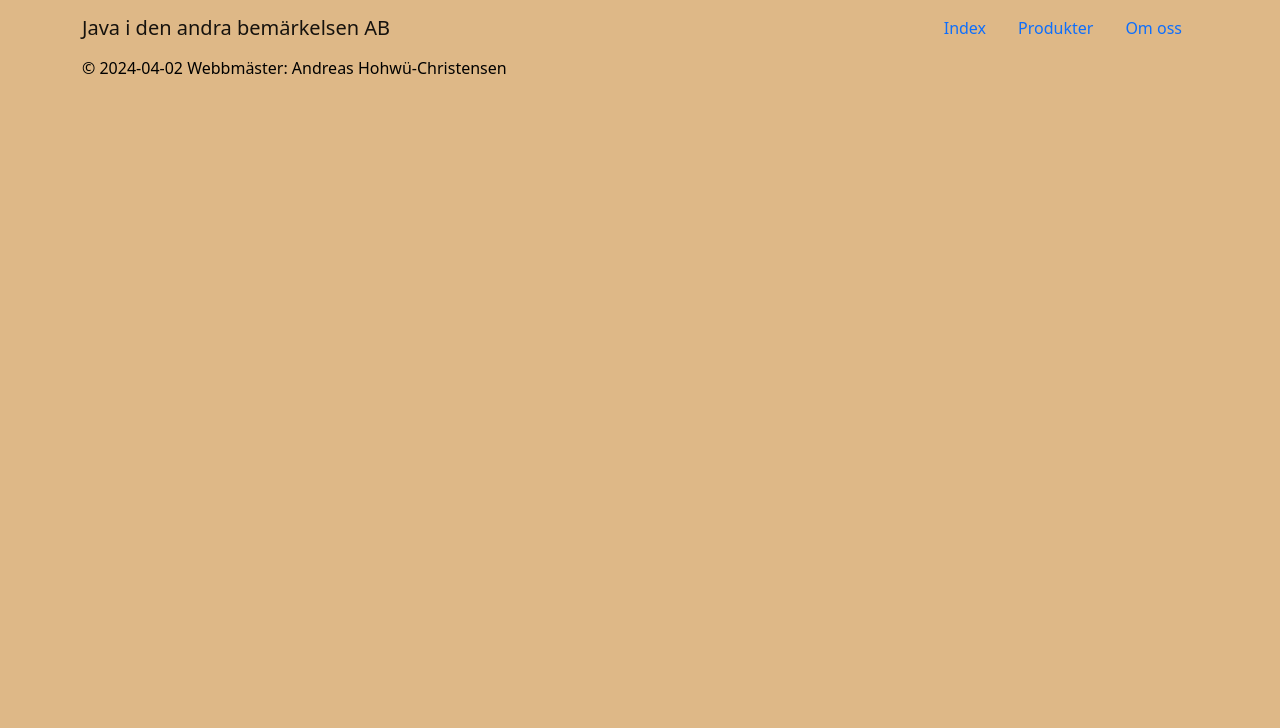
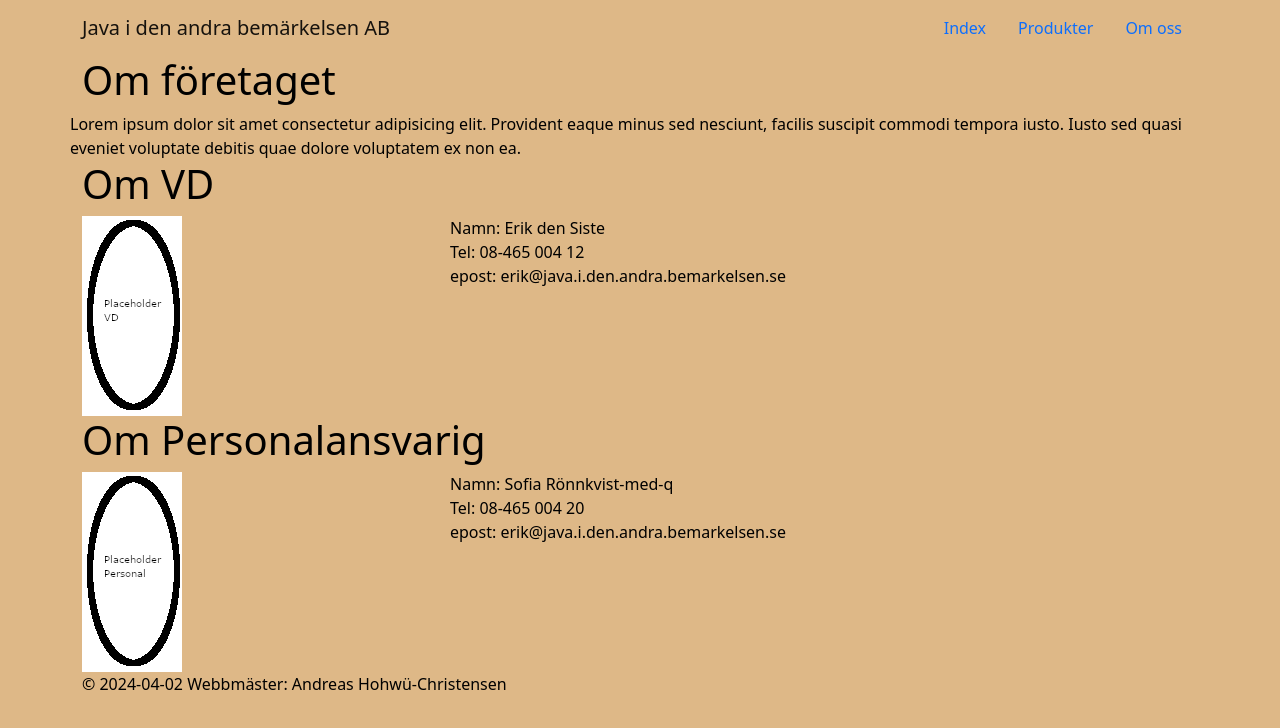
Before and after one commit to AndreasHC/DotnetExercise8, a plain HTML site: page om_oss.html in a window 1280 px wide. Drawn offline with nearby package versions, Linux system fonts and the light colour scheme.

Commit message:
Content for the about-us-page

```diff
--- a/om_oss.html
+++ b/om_oss.html
@@ -1,31 +1,80 @@
 <!DOCTYPE html>
 <html lang="sv">
+
 <head>
     <meta charset="UTF-8">
     <meta name="viewport" content="width=device-width, initial-scale=1.0">
     <title>Om oss</title>
-    <link href="https://cdn.jsdelivr.net/npm/bootstrap@5.2.3/dist/css/bootstrap.min.css" rel="stylesheet" integrity="sha384-rbsA2VBKQhggwzxH7pPCaAqO46MgnOM80zW1RWuH61DGLwZJEdK2Kadq2F9CUG65" crossorigin="anonymous">
+    <link href="https://cdn.jsdelivr.net/npm/bootstrap@5.2.3/dist/css/bootstrap.min.css" rel="stylesheet"
+        integrity="sha384-rbsA2VBKQhggwzxH7pPCaAqO46MgnOM80zW1RWuH61DGLwZJEdK2Kadq2F9CUG65" crossorigin="anonymous">
     <link rel="stylesheet" href="style.css" />
 </head>
+
 <body>
     <header>
-        <nav class = "navbar">
-            <div class = "container">
-                <a class = "navbar-brand" href = "index.html">Java i den andra bemärkelsen AB</a>
-                <ul class = "nav">
-                    <li class = "nav-item">
-                        <a class = "nav-link" href ="index.html">Index</a>
+        <nav class="navbar">
+            <div class="container">
+                <a class="navbar-brand" href="index.html">Java i den andra bemärkelsen AB</a>
+                <ul class="nav">
+                    <li class="nav-item">
+                        <a class="nav-link" href="index.html">Index</a>
                     </li>
-                    <li class = "nav-item">
-                        <a class = "nav-link" href ="produkter.html">Produkter</a>
+                    <li class="nav-item">
+                        <a class="nav-link" href="produkter.html">Produkter</a>
                     </li>
-                    <li class = "nav-item">
-                        <a class = "nav-link" href ="om_oss.html">Om oss</a>
+                    <li class="nav-item">
+                        <a class="nav-link" href="om_oss.html">Om oss</a>
                     </li>
                 </ul>
-              </div>
-          </nav>
+            </div>
+        </nav>
     </header>
+    <main class="container" role="main">
+        <div class="row">
+            <h1>Om företaget</h1>
+        </div>
+        <div class="row">
+            Lorem ipsum dolor sit amet consectetur adipisicing elit. Provident eaque minus sed nesciunt, facilis
+            suscipit commodi tempora iusto. Iusto sed quasi eveniet voluptate debitis quae dolore voluptatem ex non ea.
+        </div>
+        <div class="row">
+            <h1>Om VD</h1>
+        </div>
+        <div class="row">
+            <div class="col-12 col-sm-4">
+                <img src="Placeholder VD.png">
+            </div>
+            <div class="col">
+                <div class="row">
+                    Namn: Erik den Siste
+                </div>
+                <div class="row">
+                    Tel: 08-465 004 12
+                </div>
+                <div class="row">
+                    epost: erik@java.i.den.andra.bemarkelsen.se
+                </div>
+            </div>
+        </div>
+        <h1>Om Personalansvarig</h1>
+    </div>
+    <div class="row">
+        <div class="col-12 col-sm-4">
+            <img src="Placeholder Personalansvarig.png">
+        </div>
+        <div class="col">
+            <div class="row">
+                Namn: Sofia Rönnkvist-med-q
+            </div>
+            <div class="row">
+                Tel: 08-465 004 20
+            </div>
+            <div class="row">
+                epost: erik@java.i.den.andra.bemarkelsen.se
+            </div>
+        </div>
+    </div>
+</main>
     <footer>
         <div class=container>
             &copy; 2024-04-02 Webbmäster: Andreas Hohwü-Christensen
@@ -33,4 +82,5 @@
     </footer>
 
 </body>
+
 </html>
```
Also changed, not shown: Placeholder Personalansvarig.png (added), Placeholder VD.png (added).
